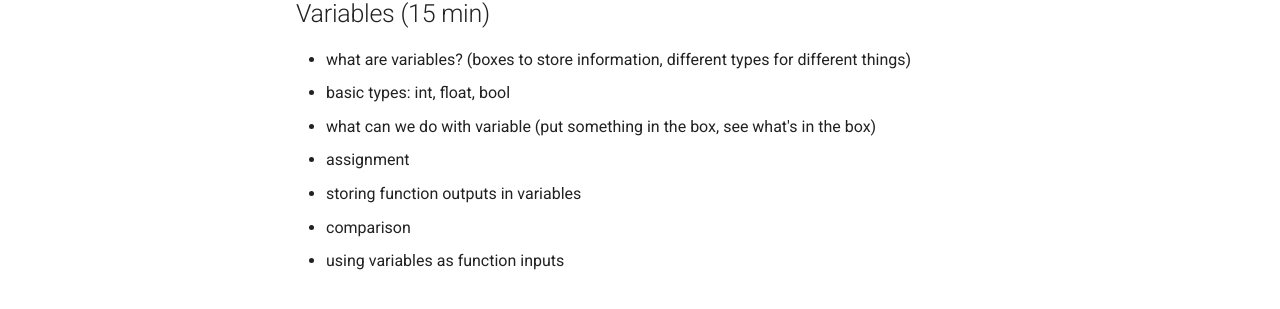
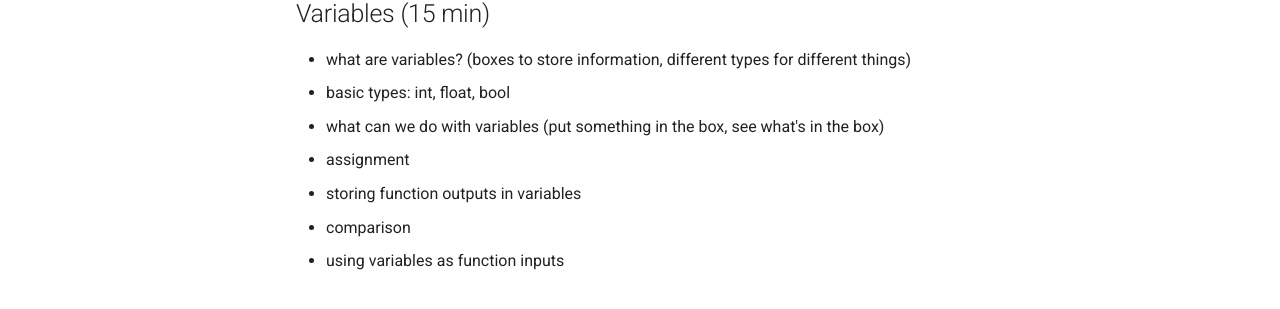
Before and after one commit to locoschool/locoschool, an MkDocs documentation site: the page built from docs/sessions/s4.md, in a window 1280 px wide. Shown: the part 259-568 px from the top of the page. Built offline with MkDocs 1.6.1 and Material for MkDocs 9.7.7, drawn with Linux system fonts in a browser that asks for light colours.

Commit message:
typo fixes

```diff
--- a/docs/sessions/s4.md
+++ b/docs/sessions/s4.md
@@ -6,7 +6,7 @@
 
 - what are variables? (boxes to store information, different types for different things)
 - basic types: int, float, bool
-- what can we do with variable (put something in the box, see what's in the box)
+- what can we do with variables (put something in the box, see what's in the box)
 - assignment
 - storing function outputs in variables
 - comparison
```
Also changed, not shown: docs/sessions/s2.md (+1 -1 lines).
